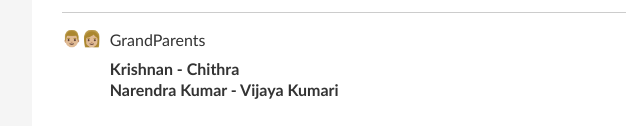
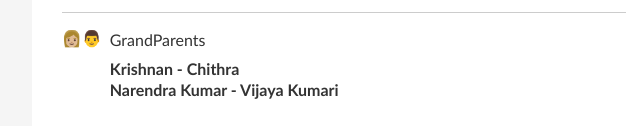
Before and after one commit to arunkcn/thulirnila-birthday, a plain HTML site: page index.html in a window 1280 px wide. Shown: the part 1119-1245 px from the top of the page, 296-936 px from the left. Drawn offline with Linux system fonts and the light colour scheme.

Commit message:
Update index.html

```diff
--- a/index.html
+++ b/index.html
@@ -133,7 +133,7 @@
 
 			<hr style='border: none; border-top: 1px solid #ccc; margin-bottom: 15px; margin-top: 15px;'>
 			<div class="sub_details">
-			<span style='margin-right: 8px;'>👨🏼‍👩🏼‍</span>
+			<span style='margin-right: 8px;'>👩🏼‍👨</span>
 			<div>
 			<p style='margin-left: 0px; margin-bottom: 0px; margin-top: 2px;'>GrandParents</p>
 				<p style='font-weight: 600; margin-left: 0px; margin-bottom: 0px; margin-top: 10px;'>Krishnan - Chithra</p>
```
